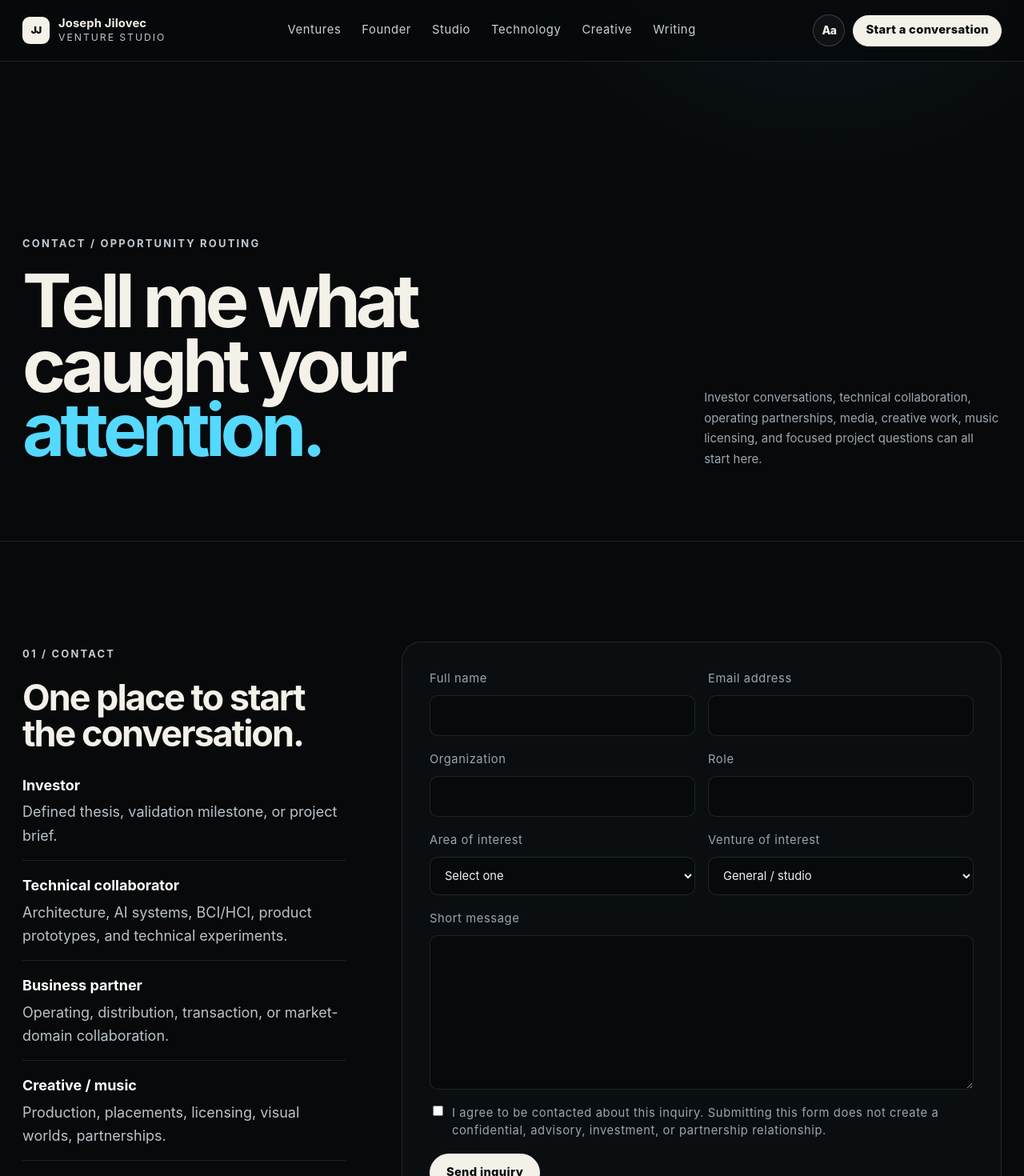
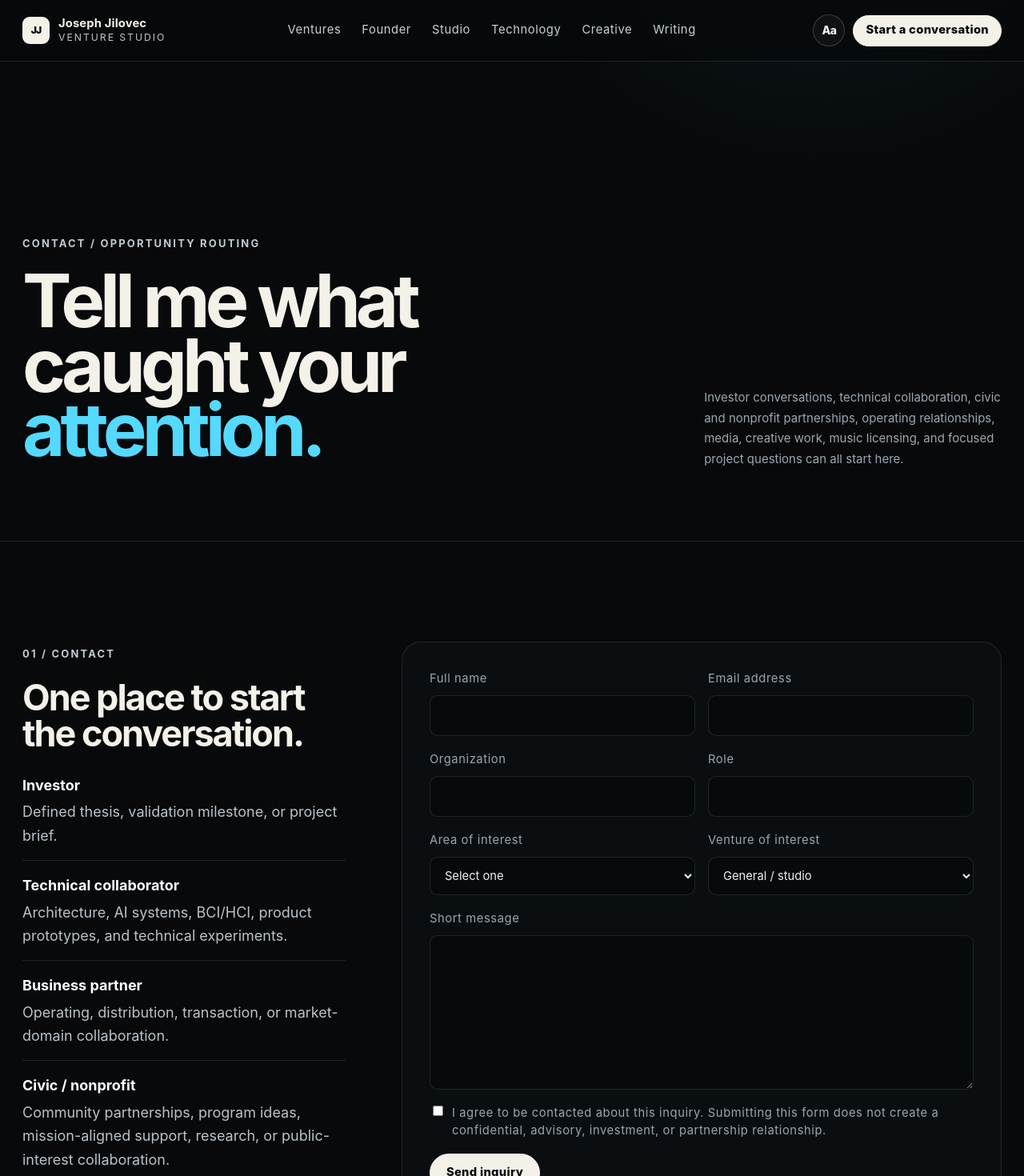
Before and after one commit to josephjilovec/josephjilovec, a Next.js app: page /contact in a window 1280 px wide. Shown: the top 1470 px of the page at 80% size. Built offline with nearby package versions, Linux system fonts and the light colour scheme.

Commit message:
Add civic and nonprofit collaboration lane to contact page

```diff
--- a/app/contact/page.tsx
+++ b/app/contact/page.tsx
@@ -2,15 +2,15 @@ import { ContactForm } from "@/components/shared/ContactForm";
 import { pageMetadata } from "@/lib/metadata";
 import { site } from "@/lib/site";
 
-export const metadata = pageMetadata("Contact", "Contact Joseph Jilovec about venture collaboration, investing, technology, media, business partnerships, or creative work.", "/contact");
+export const metadata = pageMetadata("Contact", "Contact Joseph Jilovec about venture collaboration, civic initiatives, investing, technology, media, business partnerships, or creative work.", "/contact");
 
 export default function ContactPage() {
   return (
     <>
-      <section className="page-hero contact-hero"><div><p className="hero-kicker">Contact / opportunity routing</p><h1>Tell me what caught your <span>attention.</span></h1></div><p>Investor conversations, technical collaboration, operating partnerships, media, creative work, music licensing, and focused project questions can all start here.</p></section>
+      <section className="page-hero contact-hero"><div><p className="hero-kicker">Contact / opportunity routing</p><h1>Tell me what caught your <span>attention.</span></h1></div><p>Investor conversations, technical collaboration, civic and nonprofit partnerships, operating relationships, media, creative work, music licensing, and focused project questions can all start here.</p></section>
       <section className="section contact-section">
         <div className="contact-layout">
-          <aside><span className="section-kicker">01 / Contact</span><h2>One place to start the conversation.</h2><div className="contact-lanes"><p><strong>Investor</strong>Defined thesis, validation milestone, or project brief.</p><p><strong>Technical collaborator</strong>Architecture, AI systems, BCI/HCI, product prototypes, and technical experiments.</p><p><strong>Business partner</strong>Operating, distribution, transaction, or market-domain collaboration.</p><p><strong>Creative / music</strong>Production, placements, licensing, visual worlds, partnerships.</p></div><a href={site.booking} target="_blank" rel="noreferrer" className="text-link">Prefer a call? Book a founder conversation <span>↗</span></a></aside>
+          <aside><span className="section-kicker">01 / Contact</span><h2>One place to start the conversation.</h2><div className="contact-lanes"><p><strong>Investor</strong>Defined thesis, validation milestone, or project brief.</p><p><strong>Technical collaborator</strong>Architecture, AI systems, BCI/HCI, product prototypes, and technical experiments.</p><p><strong>Business partner</strong>Operating, distribution, transaction, or market-domain collaboration.</p><p><strong>Civic / nonprofit</strong>Community partnerships, program ideas, mission-aligned support, research, or public-interest collaboration.</p><p><strong>Creative / music</strong>Production, placements, licensing, visual worlds, partnerships.</p></div><a href={site.booking} target="_blank" rel="noreferrer" className="text-link">Prefer a call? Book a founder conversation <span>↗</span></a></aside>
           <ContactForm />
         </div>
       </section>
```
